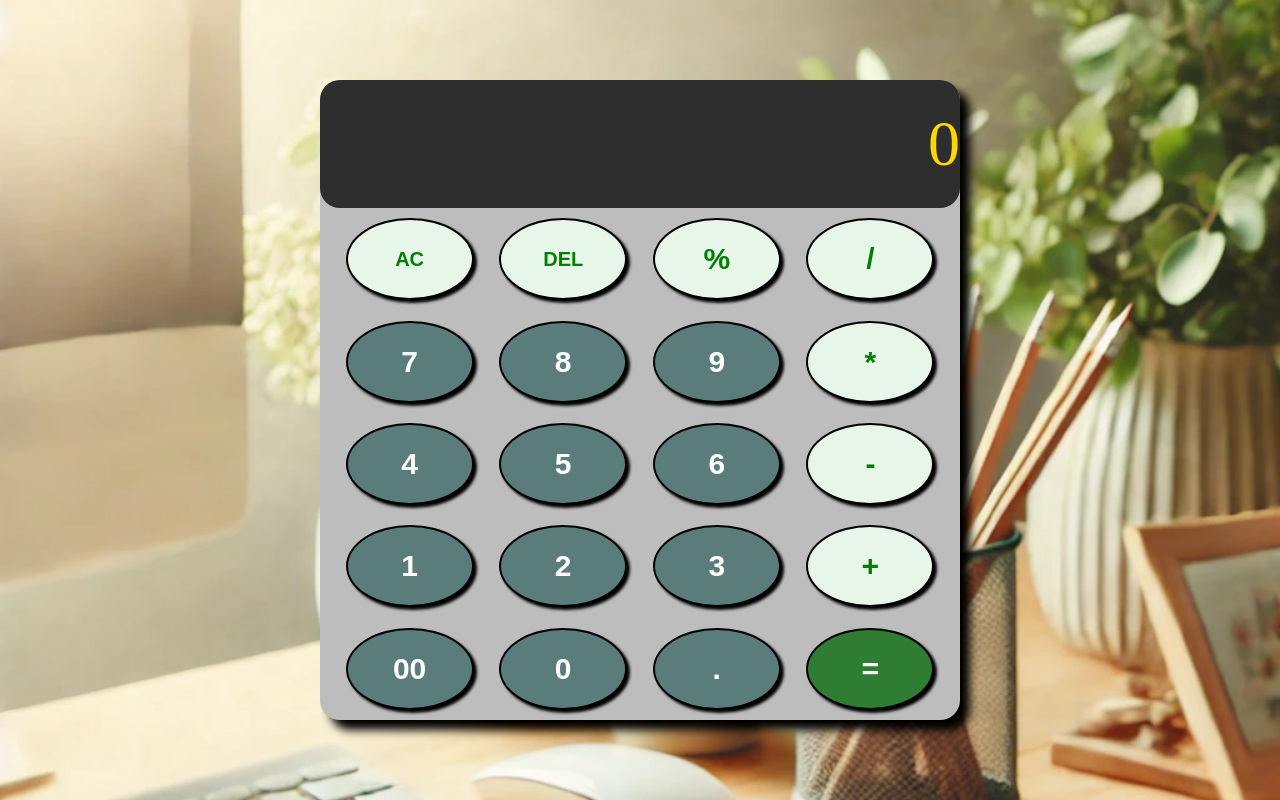
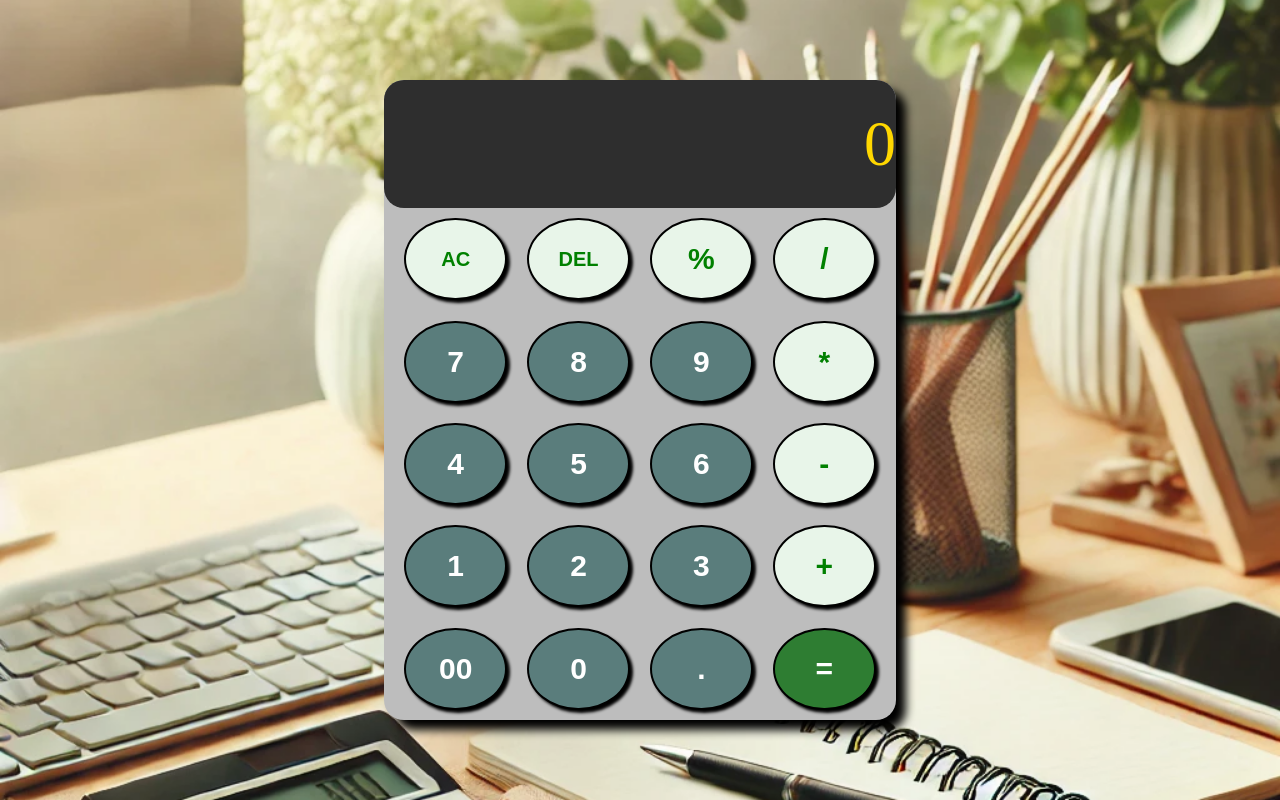
Before and after one commit to Namitkumarkrrish/SIMPLE-CALCULATOR, a plain HTML site: page index.html in a window 1280 px wide. Drawn offline with Linux system fonts and the light colour scheme.

Commit message:
Update style.css

```diff
--- a/style.css
+++ b/style.css
@@ -8,6 +8,8 @@ body{
     background-color: white;
     background-image: url(cal2.webp);
     background-size: cover;
+    background-repeat: no-repeat;
+    background-position: center;
     display: flex;
     flex-direction: column;
     align-items: center;
@@ -15,7 +17,7 @@ body{
 .calculator{
     min-height:80vh;
     width: 90%;
-    max-width: 33vw;
+    max-width: 30vw;
     background-color: #BDBDBD;
     margin: auto;
     box-shadow: 10px 10px 10px black;
@@ -35,6 +37,7 @@ body{
 p{
     font-size: 3.6rem;
     color: #FFD700;
+    /* font-family: 'Courier New', monospace; */
 }
 .c2{
     width: 100%;
@@ -140,13 +143,13 @@ button:active {
 @media (min-width: 500px) and (max-width:1000px){
     .calculator {
         width: 80%; /* Adjust size for small screens */
-        min-width: 500px;
+        min-width: 400px;
         height: auto;
     }
 }
 @media (min-width: 1000px) and (max-width:1500px) {
     .calculator {
-        min-width: 50%;
+        min-width: 40%;
 
         height: auto;
     }
@@ -156,7 +159,7 @@ button:active {
 }
 @media (min-width: 1500px) and (max-width:2000px) {
     .calculator {
-        max-width: 50vw;
+        max-width: 33vw;
         height: auto;
 
     }
```
